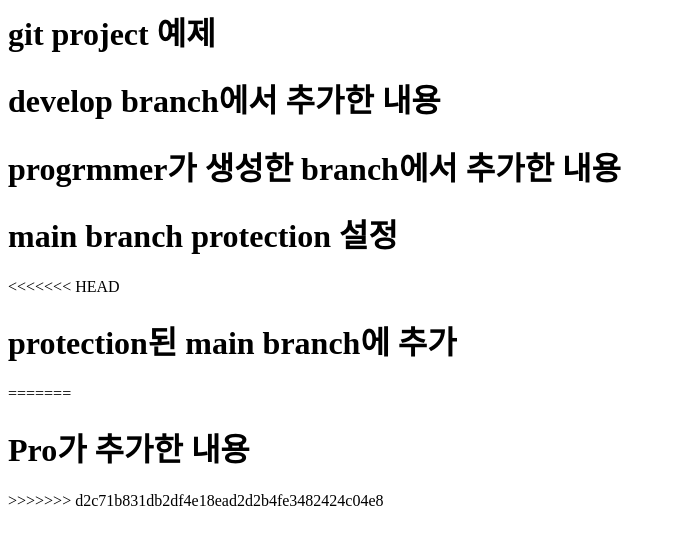
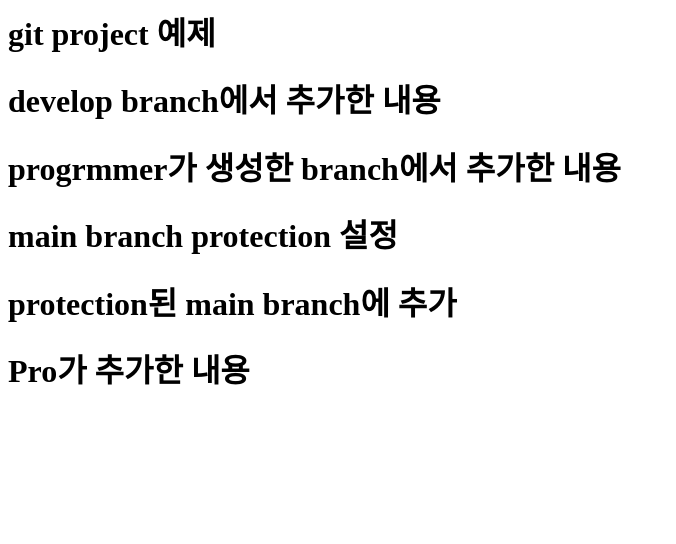
Before and after one commit to LimGyujin/git_Project_OSS4, a plain HTML site: page index.html in a window 1280 px wide. Shown: the whole page, without its empty margins (0-676 px from the left). Drawn offline with Linux system fonts and the light colour scheme.

Commit message:
develop commit 4

```diff
--- a/index.html
+++ b/index.html
@@ -5,10 +5,7 @@
         <h1>develop branch에서 추가한 내용</h1>
         <h1>progrmmer가 생성한 branch에서 추가한 내용</h1>
         <h1>main branch protection 설정</h1>
-<<<<<<< HEAD
         <h1>protection된 main branch에 추가</h1>
-=======
         <h1>Pro가 추가한 내용</h1>
->>>>>>> d2c71b831db2df4e18ead2d2b4fe3482424c04e8
     </body>
 </html>
```
